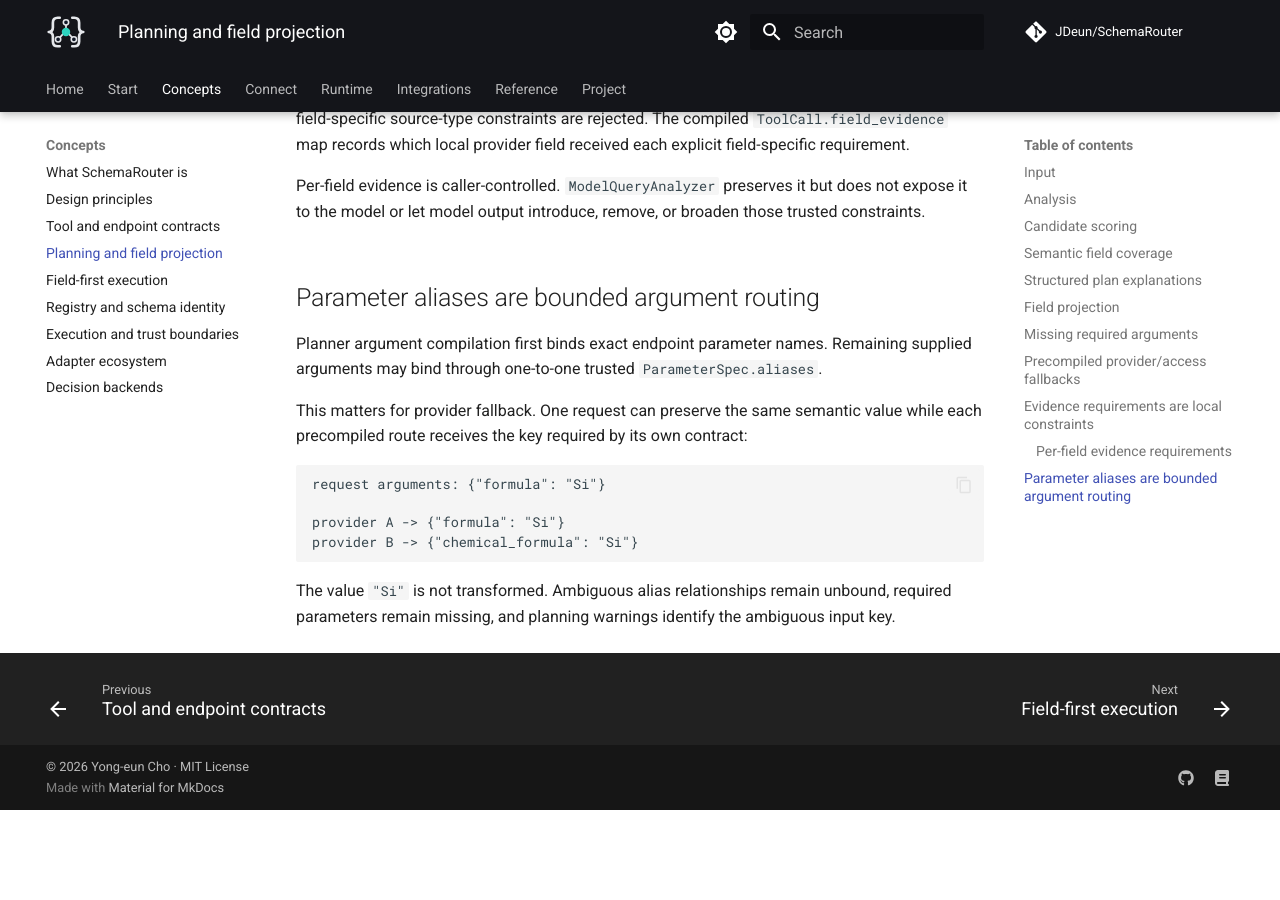
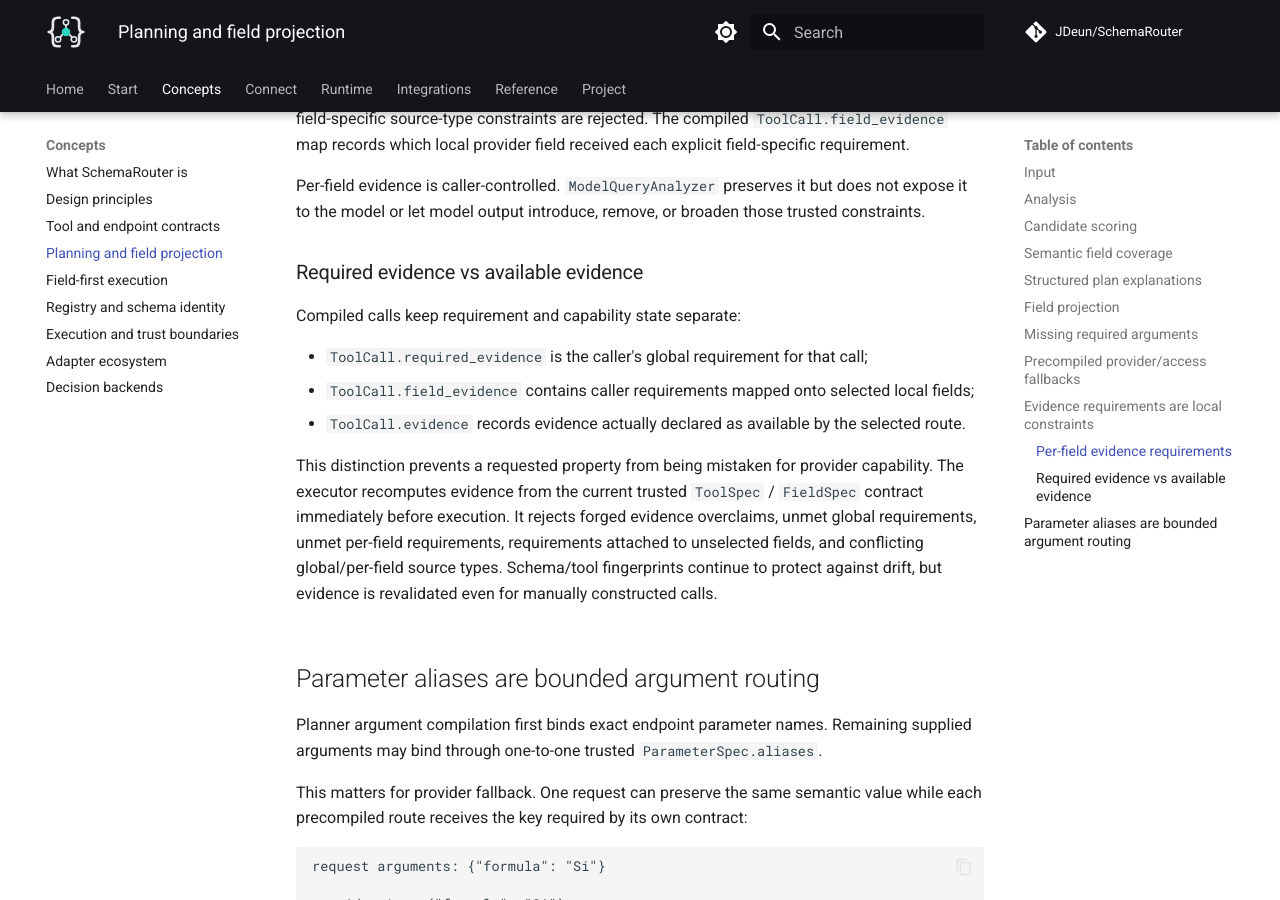
Before and after one commit to JDeun/SchemaRouter, an MkDocs documentation site: the page built from docs/concepts/planning.md, in a window 1280 px wide and 900 px high, scrolled down 4601 px. Built offline with MkDocs 1.6.1 and Material for MkDocs 9.7.7, drawn with Linux system fonts in a browser that asks for light colours; comment, search, counter and statistics services are not loaded; before the commit the page ends 5411 px from its top, so only the background shows below that.

Commit message:
docs: distinguish required and available evidence

```diff
--- a/docs/concepts/planning.md
+++ b/docs/concepts/planning.md
@@ -204,6 +204,21 @@ records which local provider field received each explicit field-specific require
 Per-field evidence is caller-controlled. `ModelQueryAnalyzer` preserves it but does not expose it to
 the model or let model output introduce, remove, or broaden those trusted constraints.
 
+### Required evidence vs available evidence
+
+Compiled calls keep requirement and capability state separate:
+
+- `ToolCall.required_evidence` is the caller's global requirement for that call;
+- `ToolCall.field_evidence` contains caller requirements mapped onto selected local fields;
+- `ToolCall.evidence` records evidence actually declared as available by the selected route.
+
+This distinction prevents a requested property from being mistaken for provider capability. The
+executor recomputes evidence from the current trusted `ToolSpec` / `FieldSpec` contract immediately
+before execution. It rejects forged evidence overclaims, unmet global requirements, unmet per-field
+requirements, requirements attached to unselected fields, and conflicting global/per-field source
+types. Schema/tool fingerprints continue to protect against drift, but evidence is revalidated even
+for manually constructed calls.
+
 
 ## Parameter aliases are bounded argument routing
 
```
